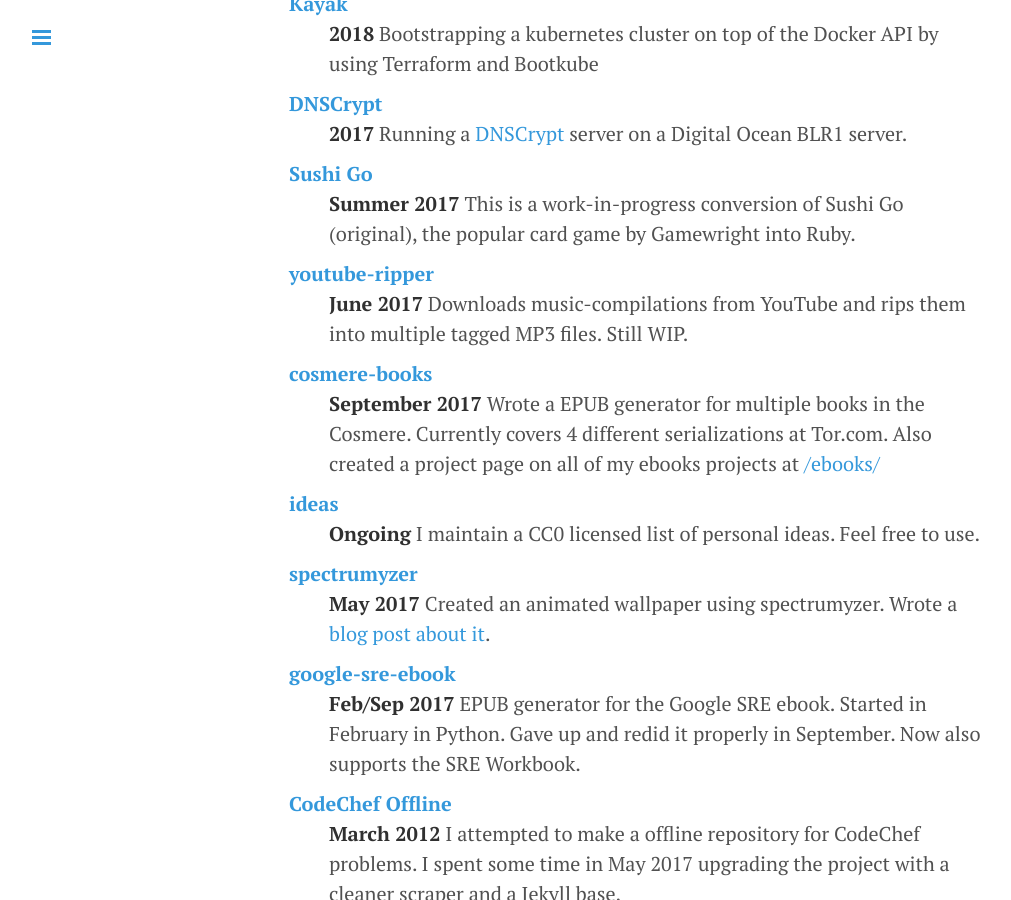
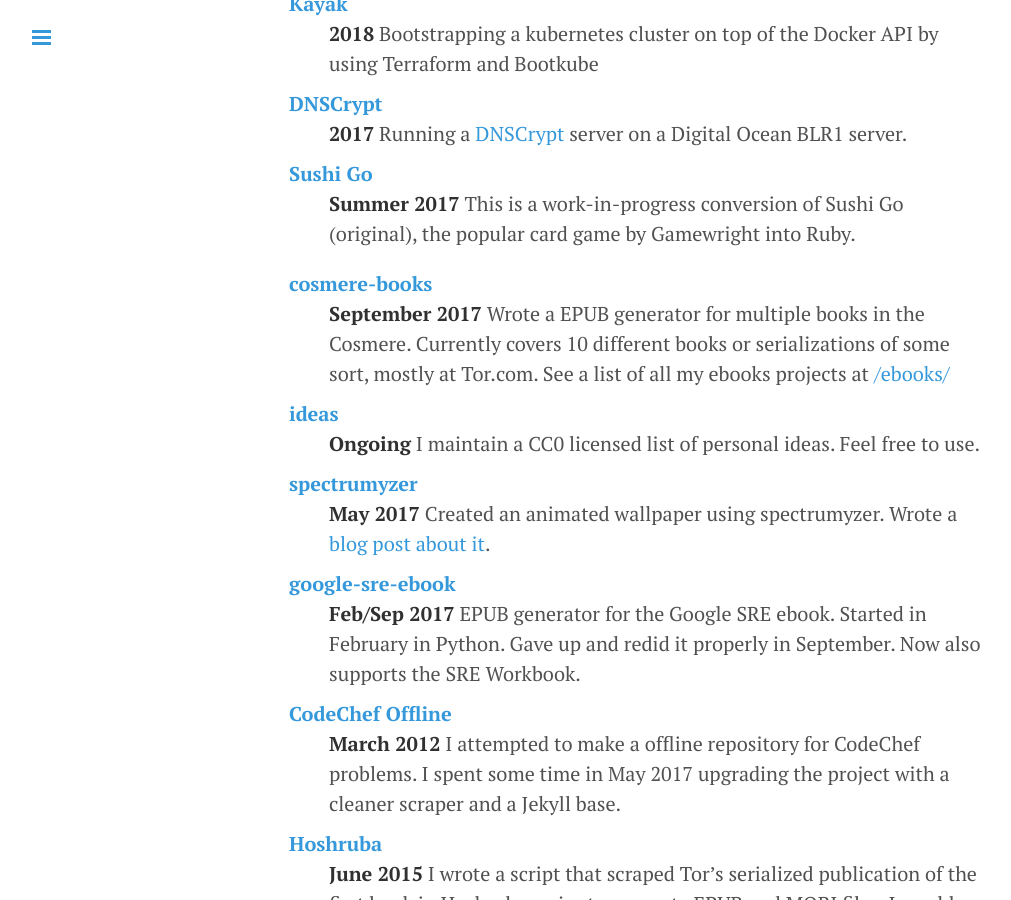
Before and after one commit to captn3m0/captn3m0.github.com, a Jekyll site: the page built from projects/index.md, in a window 1280 px wide and 900 px high, scrolled down 2986 px. Shown: the whole window, without its empty margins (1-1012 px from the left). Built offline with Jekyll 4.4.1, drawn with Linux system fonts in a browser that asks for light colours.

Commit message:
remove yt-ripper for now, cosmere-books does more now

```diff
--- a/projects/index.md
+++ b/projects/index.md
@@ -108,11 +108,14 @@
 [Sushi Go][sushigo]
 : **Summer 2017** This is a work-in-progress conversion of Sushi Go (original), the popular card game by Gamewright into Ruby.
 
+<!--
+This still doesn't work yet
 [youtube-ripper][ytripper]
 : **June 2017** Downloads music-compilations from YouTube and rips them into multiple tagged MP3 files. Still WIP.
+-->
 
 [cosmere-books][cosmere]
-: **September 2017** Wrote a EPUB generator for multiple books in the Cosmere. Currently covers 4 different serializations at Tor.com. Also created a project page on all of my ebooks projects at [/ebooks/](/ebooks/)
+: **September 2017** Wrote a EPUB generator for multiple books in the Cosmere. Currently covers 10 different books or serializations of some sort, mostly at Tor.com. See a list of all my ebooks projects at [/ebooks/](/ebooks/)
 
 [ideas][ideas]
 : **Ongoing** I maintain a CC0 licensed list of personal ideas. Feel free to use.
```
